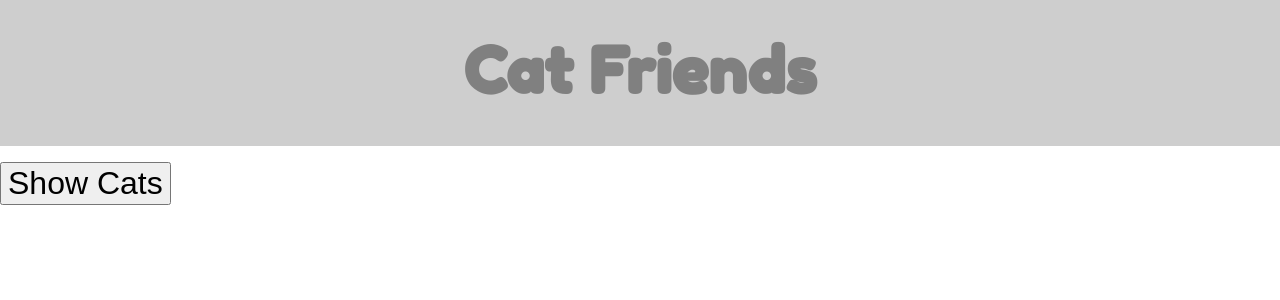
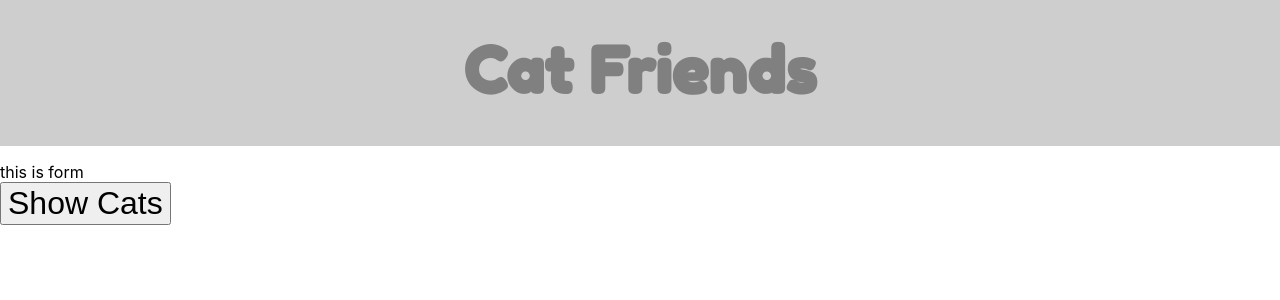
Before and after one commit to eprikhodko/cat-friends, a React (Create React App) app: page / in a window 1280 px wide. Shown: the top 300 px of the page. Built offline with nearby package versions, Linux system fonts and the light colour scheme.

Commit message:
Create Form component

```diff
--- a/src/App.js
+++ b/src/App.js
@@ -4,6 +4,8 @@
 import contactsData from "./contactsData"
 import ContactCard from "./ContactCard"
 import React, {useState} from 'react'
+
+import Form from "./Form"
 
 
 function App() {
@@ -35,6 +37,7 @@
     <div className="App">
 
       <Header />
+      <Form />
 
       {areCatsVisible ?
       <div className="contact-components">
--- /dev/null
+++ b/src/Form.js
@@ -0,0 +1,9 @@
+import React from "react"
+
+function Form() {
+    return (
+        <div className="form">this is form</div>
+    )
+}
+
+export default Form
```
